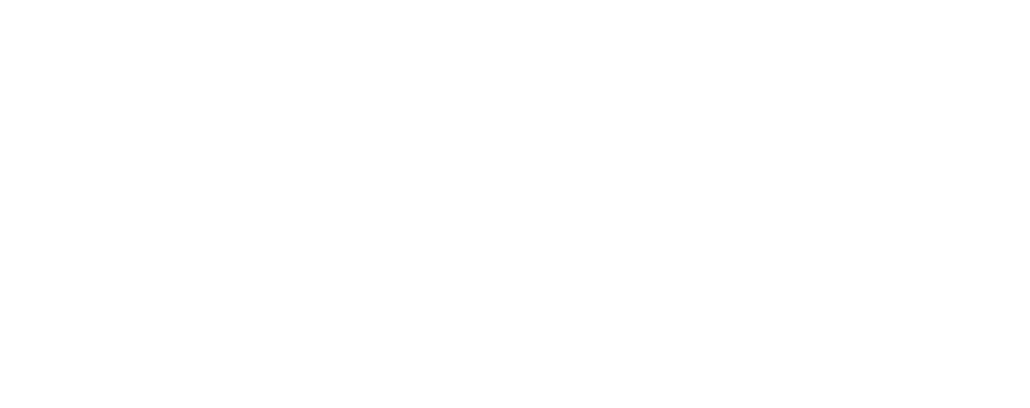
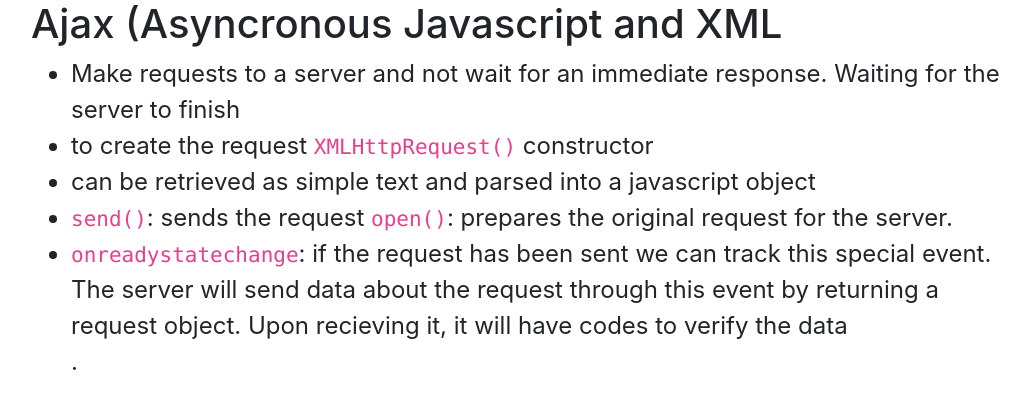
Before and after one commit to MiguelCabailo/WebDevEssentials, a website: page public/Lesson13.html in a window 1280 px wide. Shown: the whole page, without its empty margins (112-1142 px from the left). Drawn offline with nearby package versions, Linux system fonts and the light colour scheme.

Commit message:
added ajax informaton on the html, added a button for ajax

```diff
--- a/public/Lesson13.html
+++ b/public/Lesson13.html
@@ -1,7 +1,7 @@
 <html id="versionControl">
 
 <head>
-    <title>13 Version Control</title>
+    <title>13 Ajax</title>
     <meta charset="UTF-8">
 
     <link href="https://stackpath.bootstrapcdn.com/bootstrap/4.1.1/css/bootstrap.min.css" rel="stylesheet" integrity="sha384-WskhaSGFgHYWDcbwN70/dfYBj47jz9qbsMId/iRN3ewGhXQFZCSftd1LZCfmhktB"
@@ -15,7 +15,19 @@
 
 <body>
     <div class="container">
+        <h1>Ajax (Asyncronous Javascript and XML</h1>
 
+        <ul>
+            <li>Make requests to a server and not wait for an immediate response. Waiting for the server to finish</li>
+
+            <li>to create the request <code>XMLHttpRequest()</code> constructor</li>
+
+            <li>can be retrieved as simple text and parsed into a javascript object</li>
+
+            <li><code>send()</code>: sends the request <code>open()</code>: prepares the original request for the server.</li>
+
+            <li><code>onreadystatechange</code>: if the request has been sent we can track this special event. The server will send data about the request through this event by returning a request object. Upon recieving it, it will have codes to verify the data</li>.
+        </ul>
     </div>
 </body>
 
--- a/public/script.js
+++ b/public/script.js
@@ -32,7 +32,7 @@ var indexHTML = function () {
 
     })(["ManipulateTargetDom", "Closures", "IIFE's", "RelativeAbsolutePosition", "Callbacks"
     , "Flexbox and Centering Content", "Constructor", "DebuggingCss", "Sass and Gulp"
-    , "Git", "Arrow Functions","CSS Variables", "NPM"],
+    , "Git", "Arrow Functions","CSS Variables", "NPM", "Ajax"],
         ["btn-primary", "btn-secondary", "btn-success", "btn-danger", "btn-warning", "btn-info"]);
 }
 
```
